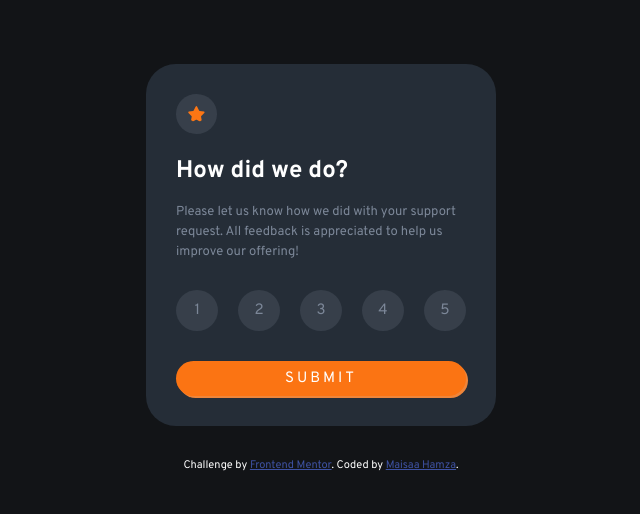
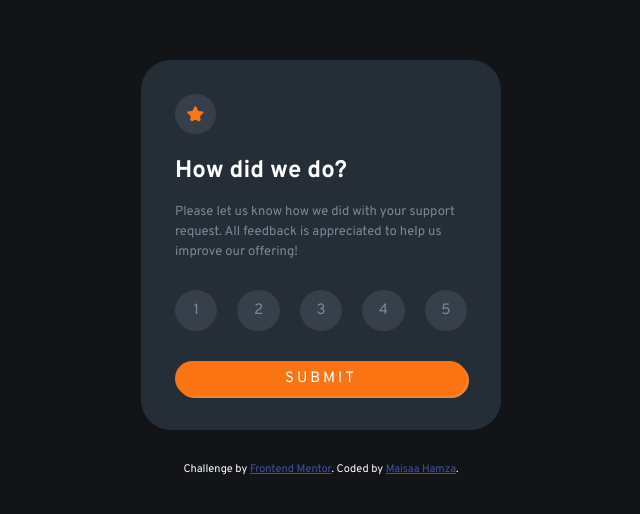
Before and after one commit to Maisaa66/Interactive-rating-component-main, a plain HTML site: page index.html in a window 1280 px wide. Shown: the part 140-654 px from the top of the page, 319-959 px from the left. Drawn offline with Linux system fonts and the light colour scheme.

Commit message:
add landmarks

```diff
--- a/index.html
+++ b/index.html
@@ -25,7 +25,7 @@
     </style>
   </head>
   <body>
-    <div class="container">
+    <main>
       <div id="card">
         <div class="star">
           <img src="images/icon-star.svg" alt="star image" id="star-icon" />
@@ -61,7 +61,7 @@
       </div>
 
 
-    </div>
+    </main>
 
     <div class="attribution">
       Challenge by <a href="https://www.frontendmentor.io?ref=challenge" target="_blank">Frontend Mentor</a>.
--- a/styles/style.css
+++ b/styles/style.css
@@ -9,14 +9,14 @@ body{
     font-family: 'Overpass', sans-serif
 }
 
-.container{
+main{
     background-color:  hsl(213, 19%, 18%);
-    max-width: 350px;
+    max-width: 360px;
     border-radius: 30px;
     margin-bottom: 2rem;
 }
 #card, #thank-card{
-    margin: 30px;
+    margin: 34px;
 }
 #thank-card{
     display: none;
```
